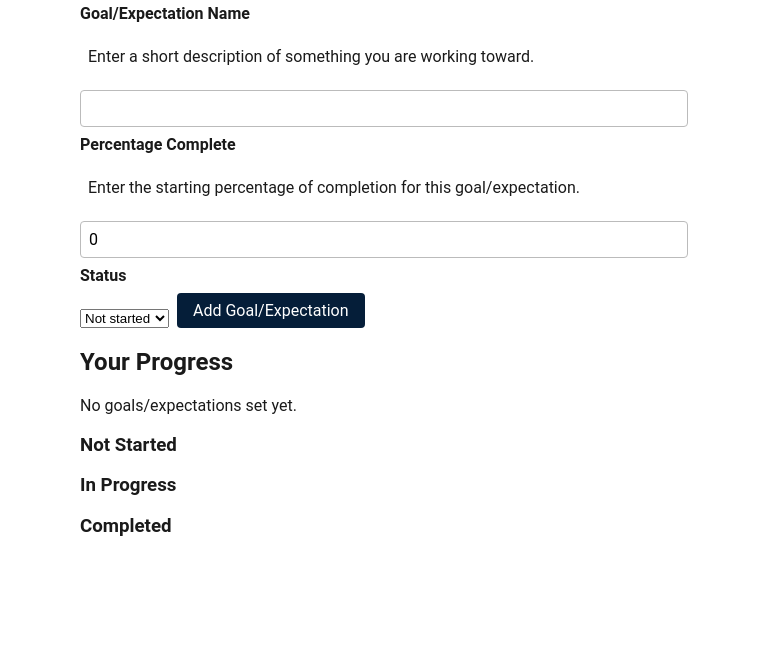
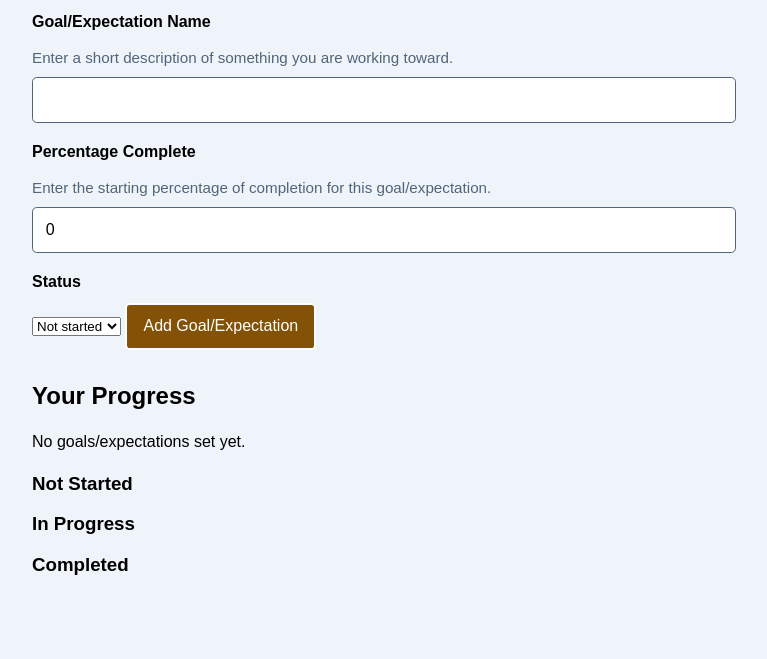
Before and after one commit to kylascott11/mgt3725-hw4, a website: page index.html in a window 1280 px wide. Shown: the part 141-800 px from the top of the page, without its empty margins (256-1023 px from the left). Drawn offline with Linux system fonts and the light colour scheme.

Commit message:
Paste styles.css from HW3

```diff
--- a/styles.css
+++ b/styles.css
@@ -1,63 +1,25 @@
 /* styles.css
    Presentation only. The tokens below should match context/STYLE.md;
    when you change one, change both. */
-:root {
-  --color-primary: #051E39;
-  --color-accent: #B39051;
-  --color-background: #FFFFFF;
-  --color-text: #1A1A1A;
-  --color-error: #9B2C2C;
-  --font-body: Roboto, Arial, sans-serif;
-  --font-heading: "Roboto Slab", Georgia, serif;
-  --space-unit: 8px;
-  --radius: 4px;
-}
-* { box-sizing: border-box; }
-body {
-  margin: 0;
-  font-family: var(--font-body);
-  font-size: 16px;
-  color: var(--color-text);
-  background: var(--color-background);
-}
-main {
-  max-width: 640px;
-  margin: 0 auto;
-  padding: calc(var(--space-unit) * 4) calc(var(--space-unit) * 2);
-}
-h1 {
-  font-family: var(--font-heading);
-  color: var(--color-primary);
-  margin: 0 0 var(--space-unit) 0;
-}
-.lede { color: #555; margin: 0 0 calc(var(--space-unit) * 3) 0; }
-form { display: flex; flex-wrap: wrap; gap: var(--space-unit); align-items: end; }
-label { flex-basis: 100%; font-weight: bold; }
-input {
-  flex: 1;
-  min-width: 200px;
-  padding: var(--space-unit);
-  font: inherit;
-  border: 1px solid #BBB;
-  border-radius: var(--radius);
-}
-button {
-  padding: var(--space-unit) calc(var(--space-unit) * 2);
-  font: inherit;
-  color: #fff;
-  background: var(--color-primary);
-  border: 0;
-  border-radius: var(--radius);
-  cursor: pointer;
-}
-button:hover { background: #0a2f5a; }
-.status { min-height: 1.5em; margin: var(--space-unit) 0; color: var(--color-error); }
-ul { list-style: none; padding: 0; margin: calc(var(--space-unit) * 2) 0 0 0; }
-li {
-  padding: var(--space-unit) 0;
-  border-bottom: 1px solid #E5E5E5;
-  display: flex;
-  justify-content: space-between;
-  gap: var(--space-unit);
-}
-li time { color: #777; font-size: 14px; white-space: nowrap; }
+:root { font-family: Arial, Helvetica, sans-serif; color: #000000; background: #eef4f9; }
+body { margin: 0; }
+main { max-width: 44rem; margin: 2rem auto; padding: 0 1.25rem; }
+h1 { font-size: 2rem; }
+p { line-height: 1.5; }
+label { display: block; font-weight: 700; }
+#goalForm > label { margin-top: 1.25rem; }
+#goalForm > label:first-of-type { margin-top: 0; }
+#goalForm > p[id$="Help"] { margin: 0.35rem 0 0.45rem; color: #526578; font-size: 0.95rem; }
+#goalForm > input, #goalForm > select { margin-bottom: 0.25rem; }
+#notStartedGoalList h4, #inProgressGoalList h4, #completedGoalList h4 { display: inline; margin-right: 2.0rem; }
+[data-goal-percentage] { display: inline; margin: 0; font-weight: 500; }
+input { box-sizing: border-box; display: block; width: 100%; font: inherit; padding: 0.8rem; border: 1px solid #526578; border-radius: 0.3rem; }
+button { min-height: 44px; margin: 0.75rem 0; padding: 0.8rem 1rem; font: inherit; background: #845207; color: #ffffff; border: 2px solid #ffffff; border-radius: 0.3rem; cursor: pointer; }
+button:focus-visible, input:focus-visible { outline: 3px solid #845207; background: #dfecf6;outline-offset: 3px; }
+input[aria-invalid="true"] { border: 2px solid #845207; }
+#goalError { color: #f80d0d; }
+#percentageError { color: #f80d0d; }
+#note-error { color: #f80d0d; }
+#note-list { padding: 0; list-style: none; }
+#note-list li { display: flex; flex-wrap: wrap; align-items: center; justify-content: space-between; gap: 0.5rem; border-bottom: 1px solid #b8c5d0; }
+#note-list span { flex: 1 1 15rem; overflow-wrap: anywhere; line-height: 1.5; }
```
